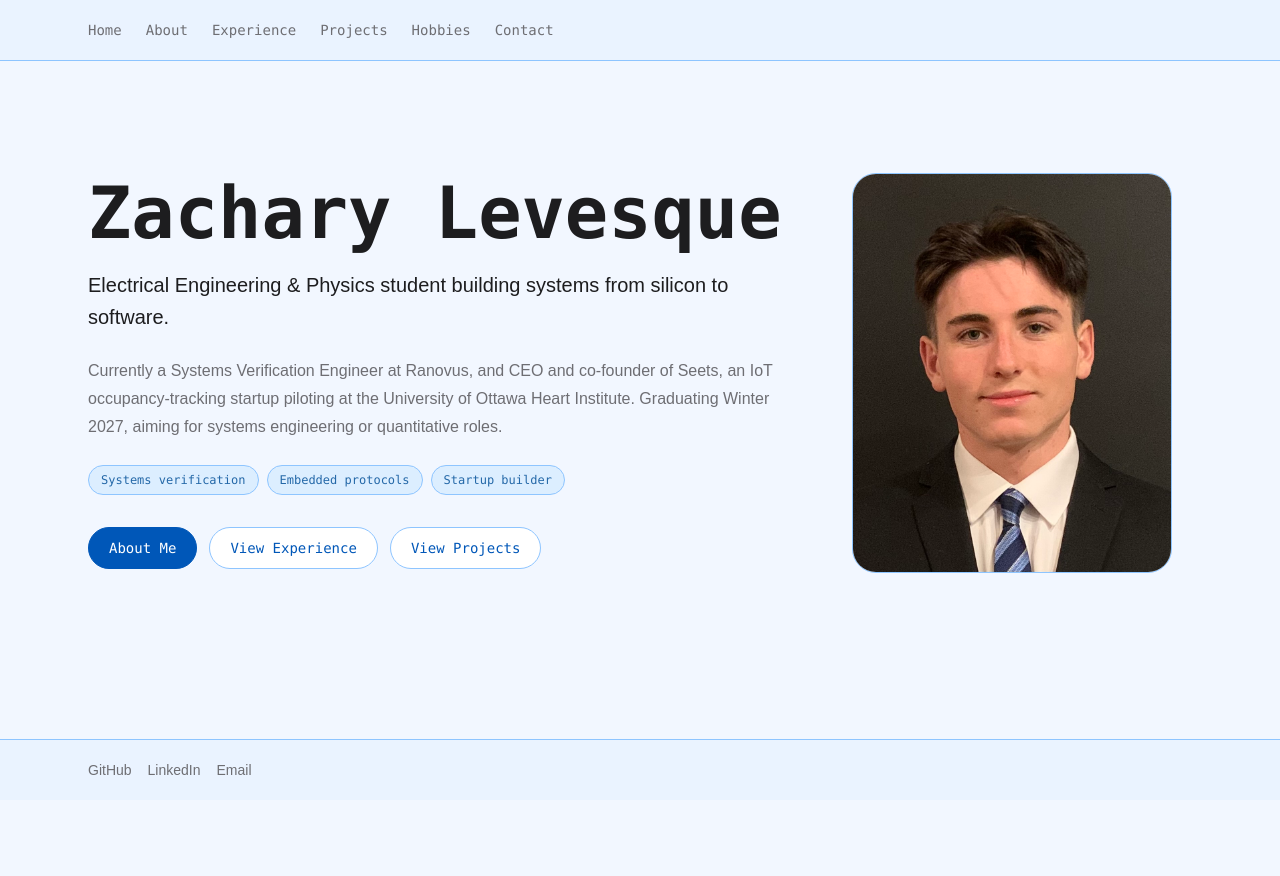
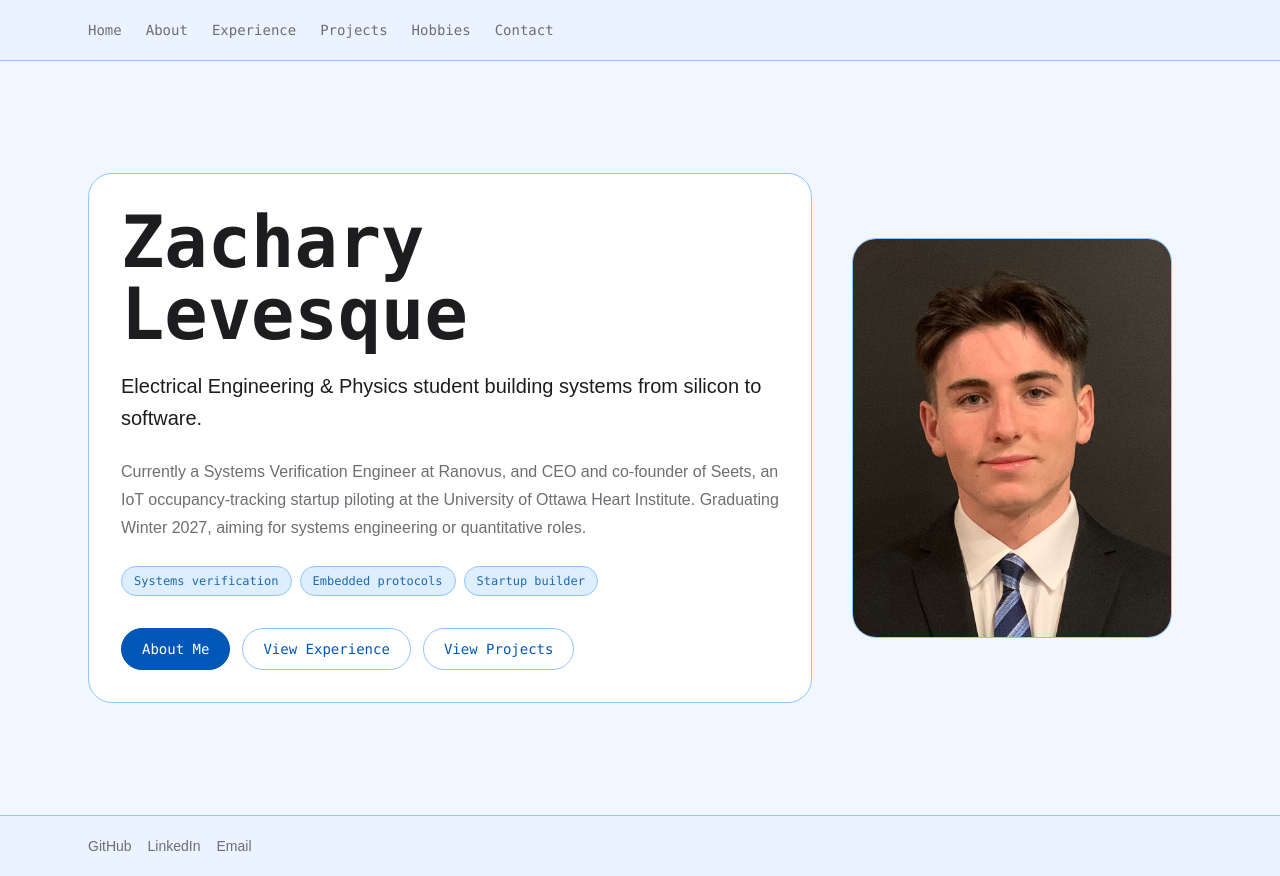
Before and after one commit to Zachary-Levesque/Portfolio, a Next.js app: page / in a window 1280 px wide. Before the commit the page ends 800 px from the top, so only its background shows below. Built offline with nearby package versions, Linux system fonts and the light colour scheme.

Commit message:
Update page.tsx

```diff
--- a/app/page.tsx
+++ b/app/page.tsx
@@ -11,7 +11,7 @@ export default function HomePage() {
   return (
     <section className="flex min-h-[65vh] items-center py-16">
       <div className="grid w-full gap-10 md:grid-cols-[1fr_340px] md:items-center">
-        <div className="max-w-3xl">
+        <div className="max-w-3xl rounded-3xl border border-accent-border bg-surface p-8">
           <h1 className="font-mono text-5xl font-semibold leading-tight text-foreground md:text-7xl">
             Zachary Levesque
           </h1>
@@ -57,14 +57,14 @@ export default function HomePage() {
           </div>
         </div>
 
-        <div className="relative aspect-[4/5] w-full max-w-80 overflow-hidden rounded-3xl border border-accent-border bg-surface">
+        <div className="relative aspect-[4/5] w-full max-w-80 overflow-hidden rounded-3xl border border-accent-border bg-surface-blue p-2">
           <Image
             src="/images/professional.jpeg"
             alt="Professional portrait of Zachary Levesque"
             fill
             priority
             sizes="(max-width: 768px) 100vw, 320px"
-            className="object-cover"
+            className="rounded-[1.25rem] object-cover"
           />
         </div>
       </div>
```
